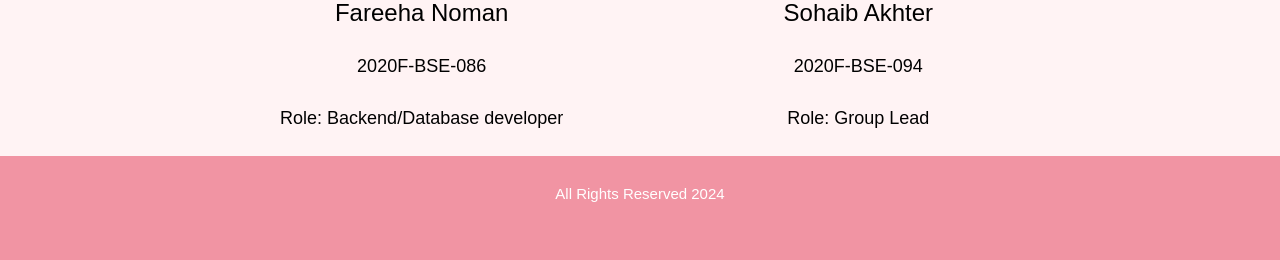
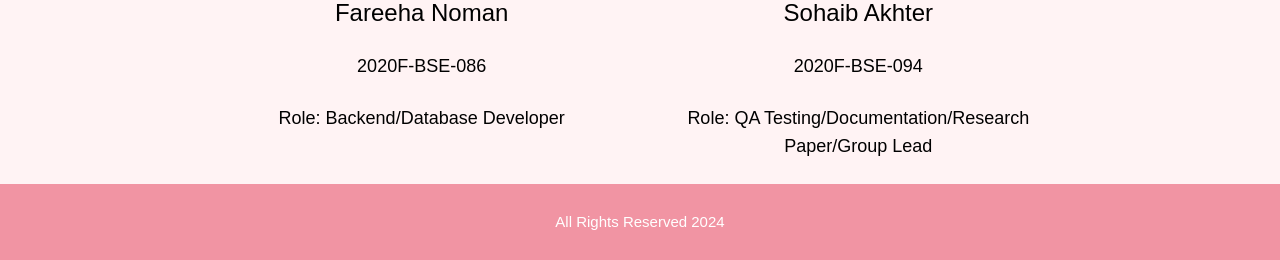
Before and after one commit to fareehanoman/Pattern_Craft, a Flask app: page /about.html in a window 1280 px wide. Shown: the part 588-848 px from the top of the page. Run offline with Flask 3, Linux system fonts and the light colour scheme; the visitor is signed in with stand-in values (Sample User, id 1); some libraries are stand-ins or nearby versions.

Commit message:
added images

```diff
--- a/templates/about.html
+++ b/templates/about.html
@@ -1,6 +1,6 @@
 {% extends "base.html" %}
 
-{% block title %}About - PatternCraft{% endblock %}
+{% block title %}Textile Pattern Generation{% endblock %}
 
 {% block content %}
 <div class="row justify-content-center">
@@ -14,26 +14,27 @@
         <p>Role: Frontend Developer</p>
       </div>
       <div class="col-md-6 text-center">
-        <img src="{{ url_for('static', filename='images/female_avatar.png') }}" alt="Mahnoor Khan Avatar" class="img-fluid rounded-circle" style="width: 150px; height: 150px;">
+        <img src="{{ url_for('static', filename='images/mahnoor.jpg') }}" alt="Mahnoor Khan Avatar" class="img-fluid rounded-circle" style="width: 150px; height: 150px;">
         <h4>Mahnoor Khan</h4>
         <p>2020F-BSE-069</p>
-        <p>Role: Backend Developer</p>
+        <p>Role: Backend/Database Developer</p>
       </div>
     </div>
     <div class="row">
       <div class="col-md-6 text-center">
-        <img src="{{ url_for('static', filename='images/female_avatar.png') }}" alt="Fareeha Noman Avatar" class="img-fluid rounded-circle" style="width: 150px; height: 150px;">
+        <img src="{{ url_for('static', filename='images/fareeha.jpeg') }}" alt="Fareeha Noman Avatar" class="img-fluid rounded-circle" style="width: 150px; height: 150px;">
         <h4>Fareeha Noman</h4>
         <p>2020F-BSE-086</p>
-        <p>Role: Backend/Database developer</p>
+        <p>Role: Backend/Database Developer</p>
       </div>
       <div class="col-md-6 text-center">
-        <img src="{{ url_for('static', filename='images/male_avatar.png') }}" alt="Sohaib Akhter Avatar" class="img-fluid rounded-circle" style="width: 150px; height: 150px;">
+        <img src="{{ url_for('static', filename='images/sohaib.jpeg') }}" alt="Sohaib Akhter Avatar" class="img-fluid rounded-circle" style="width: 150px; height: 150px;">
         <h4>Sohaib Akhter</h4>
         <p>2020F-BSE-094</p>
-        <p>Role: Group Lead</p>
+        <p>Role: QA Testing/Documentation/Research Paper/Group Lead</p>
       </div>
     </div>
   </div>
 </div>
+
 {% endblock %}
```
